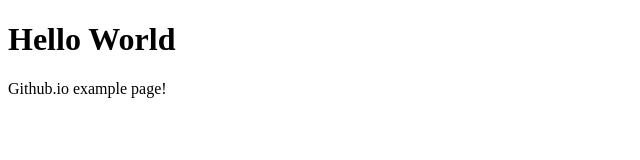
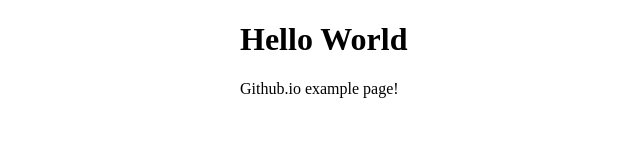
Before and after one commit to kemikal/kemikal.github.io, a plain HTML site: page index.html in a window 1280 px wide. Shown: the whole page, without its empty margins (0-640 px from the left). Drawn offline with Linux system fonts and the light colour scheme.

Commit message:
adds simple css rules

```diff
--- a/index.html
+++ b/index.html
@@ -2,10 +2,22 @@
 <html>
     <head>
         <title>Hello world</title>
+
+        <style>
+        body{
+            margin: 0px;
+            padding: 0px;
+        }
+        #content{
+            width: 800px;
+            margin:auto;
+        }
+        </style>
+
     </head>
     <body>
 
-        <div>
+        <div id="content">
             <h1>Hello World</h1>
             <p>Github.io example page!</p>
         </div>
```
